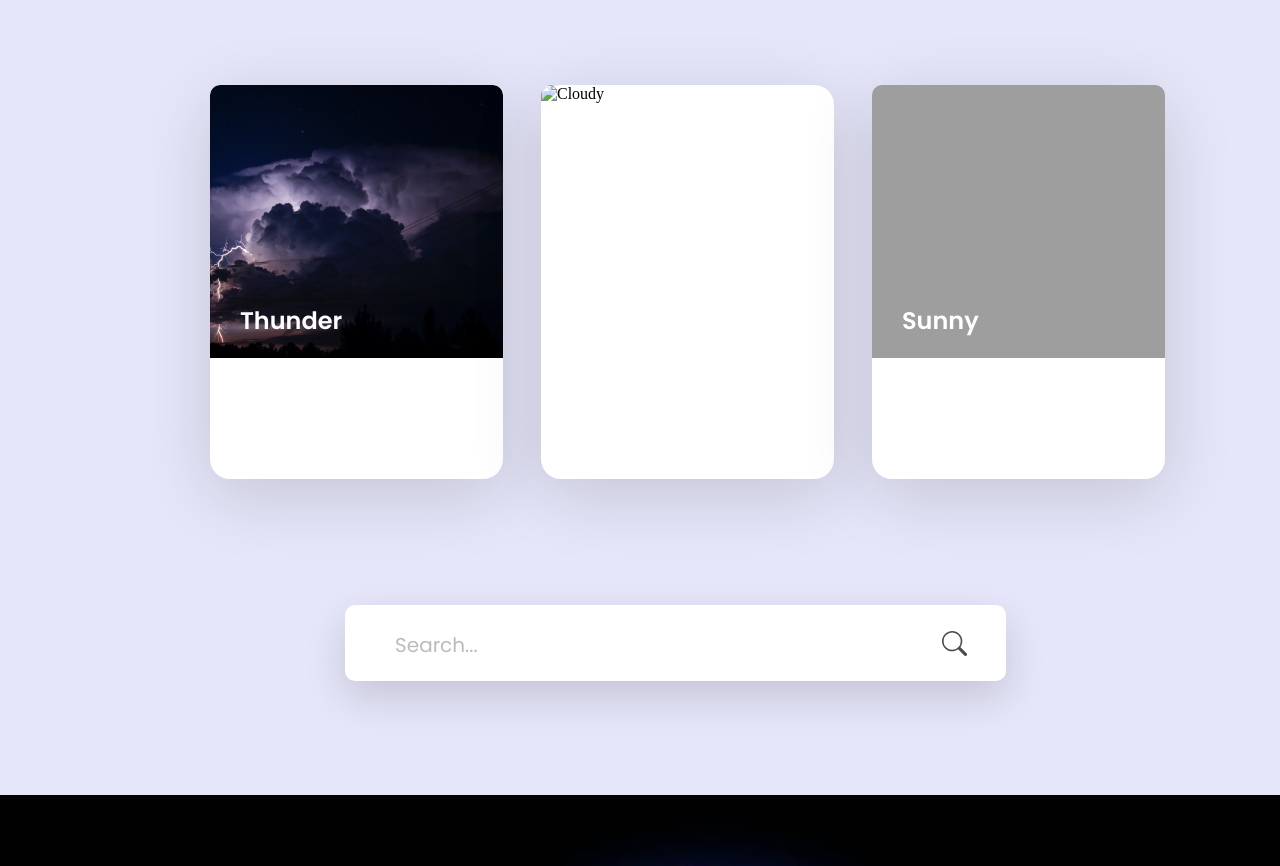
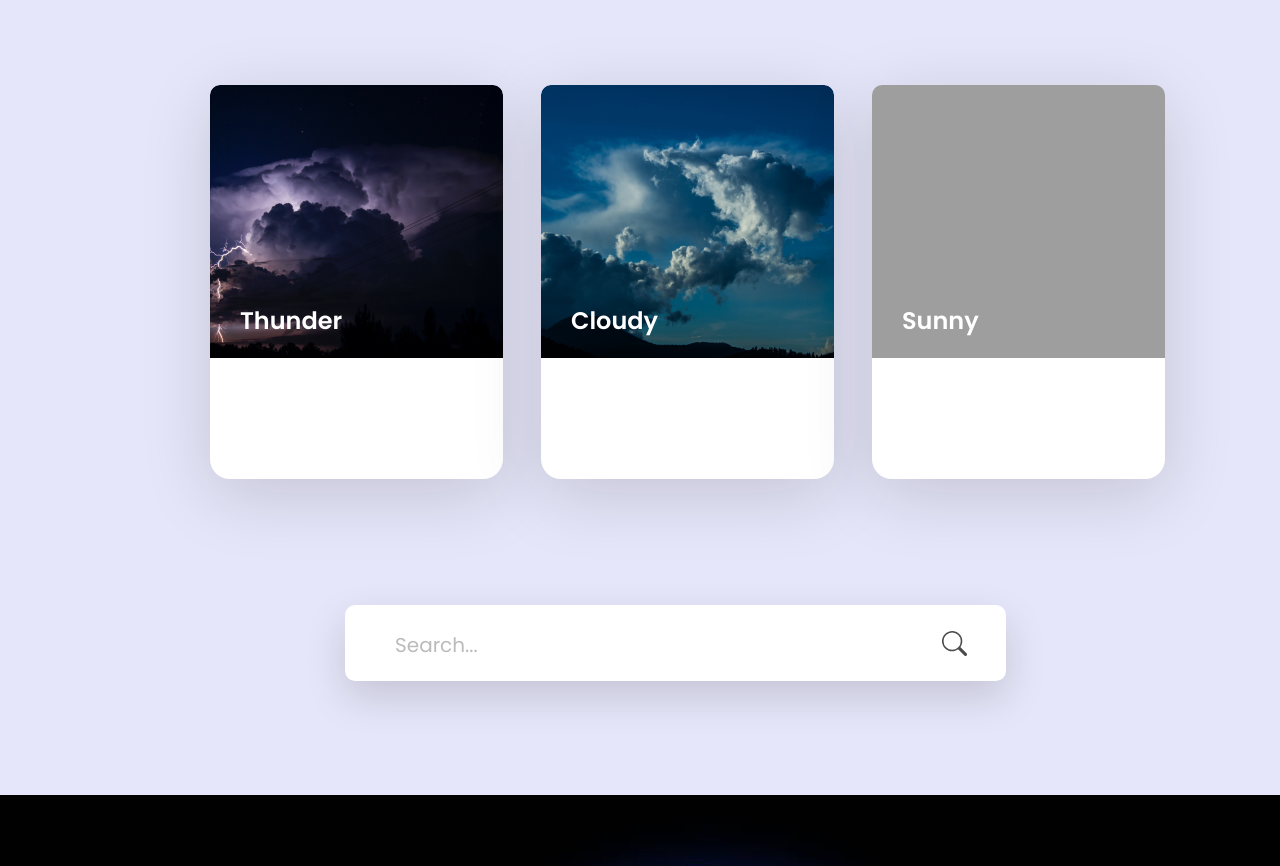
Before and after one commit to Prateeksingh13/WeatherApp, a plain HTML site: page index.html in a window 1280 px wide. Shown: the part 1100-1966 px from the top of the page. Drawn offline with Linux system fonts and the light colour scheme; the site is published under a folder, as on GitHub Pages, so addresses that start at the root find nothing; no server answers.

Commit message:
Image Loading Fixed

```diff
--- a/index.html
+++ b/index.html
@@ -42,7 +42,7 @@
 
         <div class="card_c">
           <div class="cardc_img">
-            <img src="/Images/Cloudy.png" alt="Cloudy">
+            <img src="./Images/Cloudy.png" alt="Cloudy">
             <p class="cardc_heading">Cloudy</p>
           </div>
           <div class="card_content card2">
```
